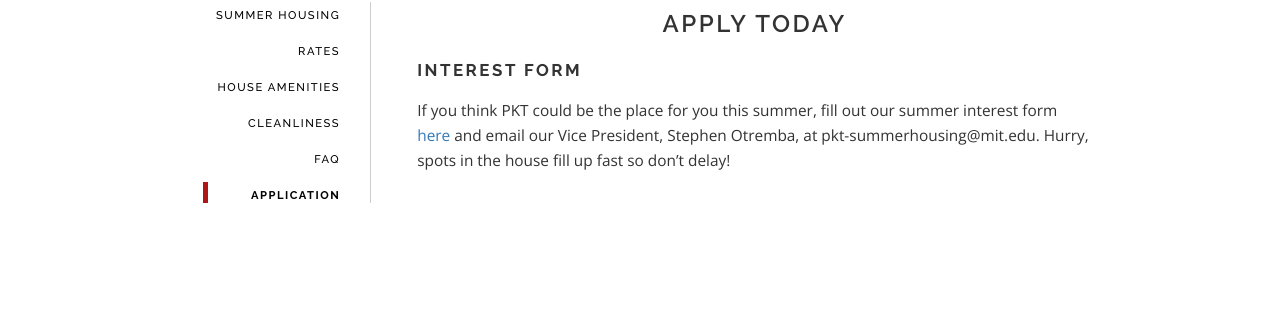
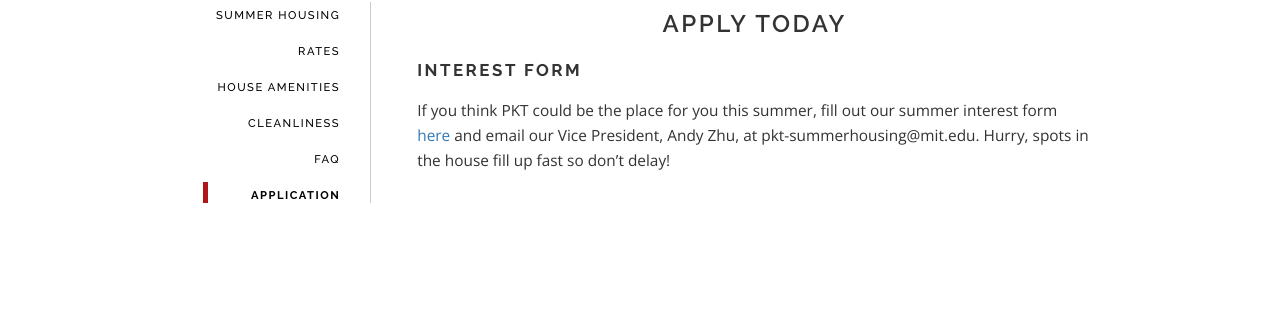
Before and after one commit to pktmasseta/pktmasseta.github.io, a Jekyll site: the page built from _summer/application.md, in a window 1280 px wide. Shown: the part 349-668 px from the top of the page. Built offline with Jekyll 4.4.1, drawn with Linux system fonts in a browser that asks for light colours.

Commit message:
Update Link

```diff
--- a/_summer/application.md
+++ b/_summer/application.md
@@ -6,4 +6,4 @@
 
 ###### Interest Form
 
-If you think PKT could be the place for you this summer, fill out our summer interest form [here](https://goo.gl/forms/gCfsZdnr8mRHz7Sg2) and email our Vice President, Stephen Otremba, at pkt-summerhousing@mit.edu.  Hurry, spots in the house fill up fast so don't delay!
+If you think PKT could be the place for you this summer, fill out our summer interest form [here](https://forms.gle/dEKSCx1bE3TQXPLK6) and email our Vice President, Andy Zhu, at pkt-summerhousing@mit.edu.  Hurry, spots in the house fill up fast so don't delay!
```
